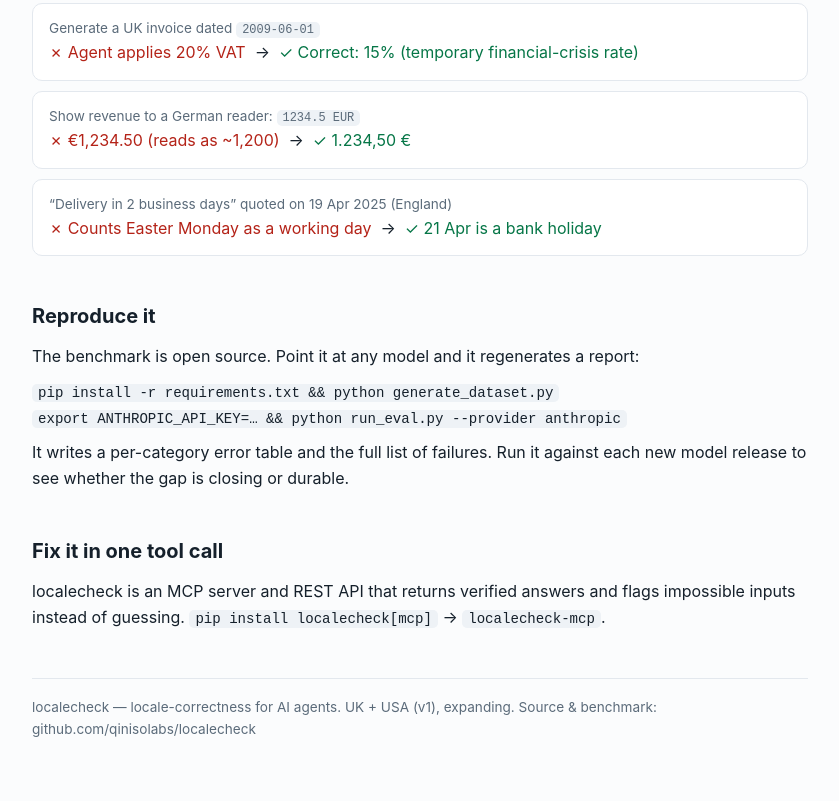
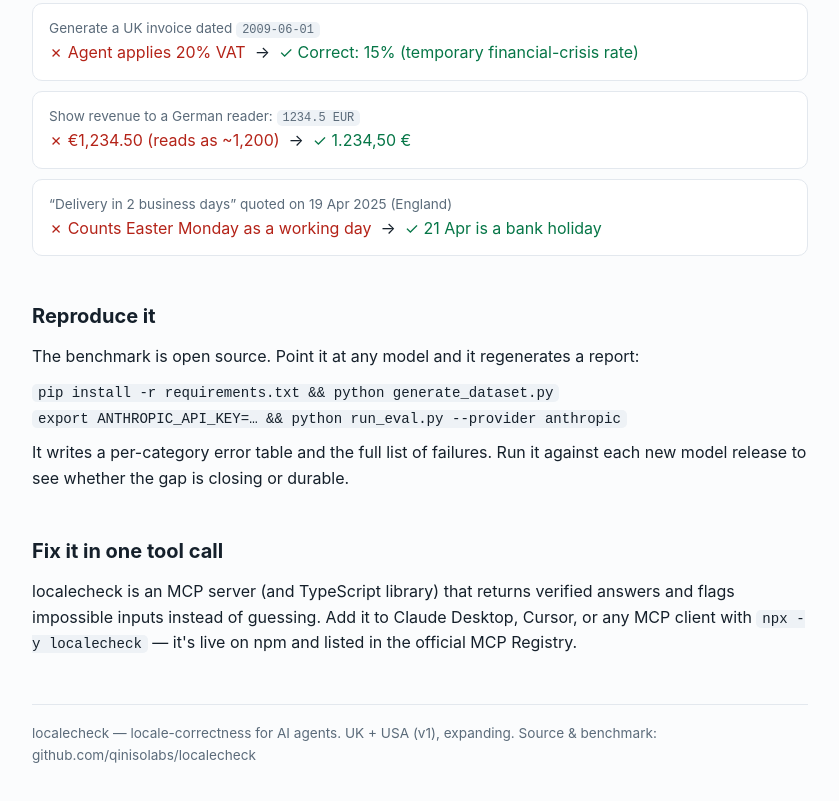
Before and after one commit to qinisolabs/localecheck, a plain HTML site: page benchmark.html in a window 1280 px wide. Shown: the part 1069-1870 px from the top of the page, without its empty margins (220-1059 px from the left). Drawn offline with Linux system fonts and the light colour scheme.

Commit message:
Fix benchmark install instructions: use live npm/npx path

```diff
--- a/benchmark.html
+++ b/benchmark.html
@@ -78,7 +78,7 @@
   <p>It writes a per-category error table and the full list of failures. Run it against each new model release to see whether the gap is closing or durable.</p>
 
   <h2>Fix it in one tool call</h2>
-  <p>localecheck is an MCP server and REST API that returns verified answers and flags impossible inputs instead of guessing. <code>pip install localecheck[mcp]</code> → <code>localecheck-mcp</code>.</p>
+  <p>localecheck is an MCP server (and TypeScript library) that returns verified answers and flags impossible inputs instead of guessing. Add it to Claude Desktop, Cursor, or any MCP client with <code>npx -y localecheck</code> — it's live on npm and listed in the official MCP Registry.</p>
 
   <footer>
     localecheck — locale-correctness for AI agents. UK + USA (v1), expanding.
```
Also changed, not shown: docs/index.html (+1 -1 lines).
